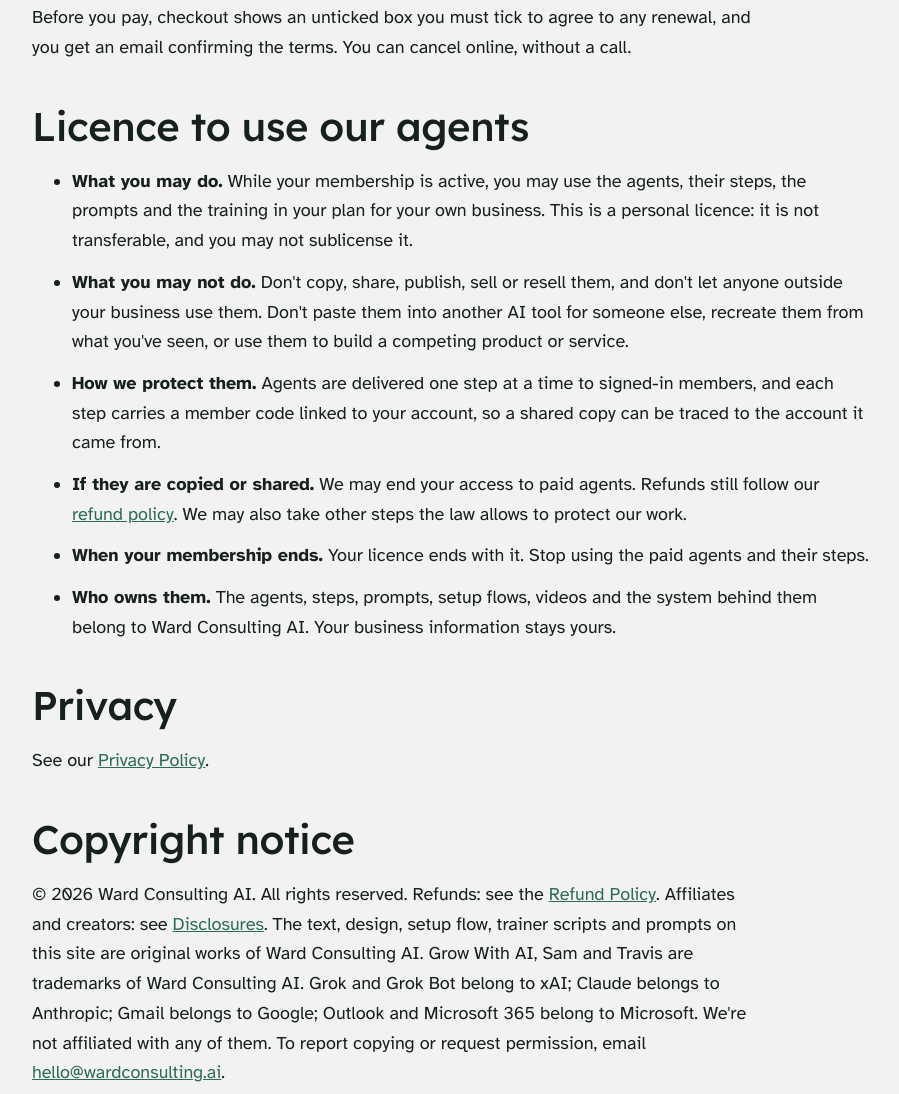
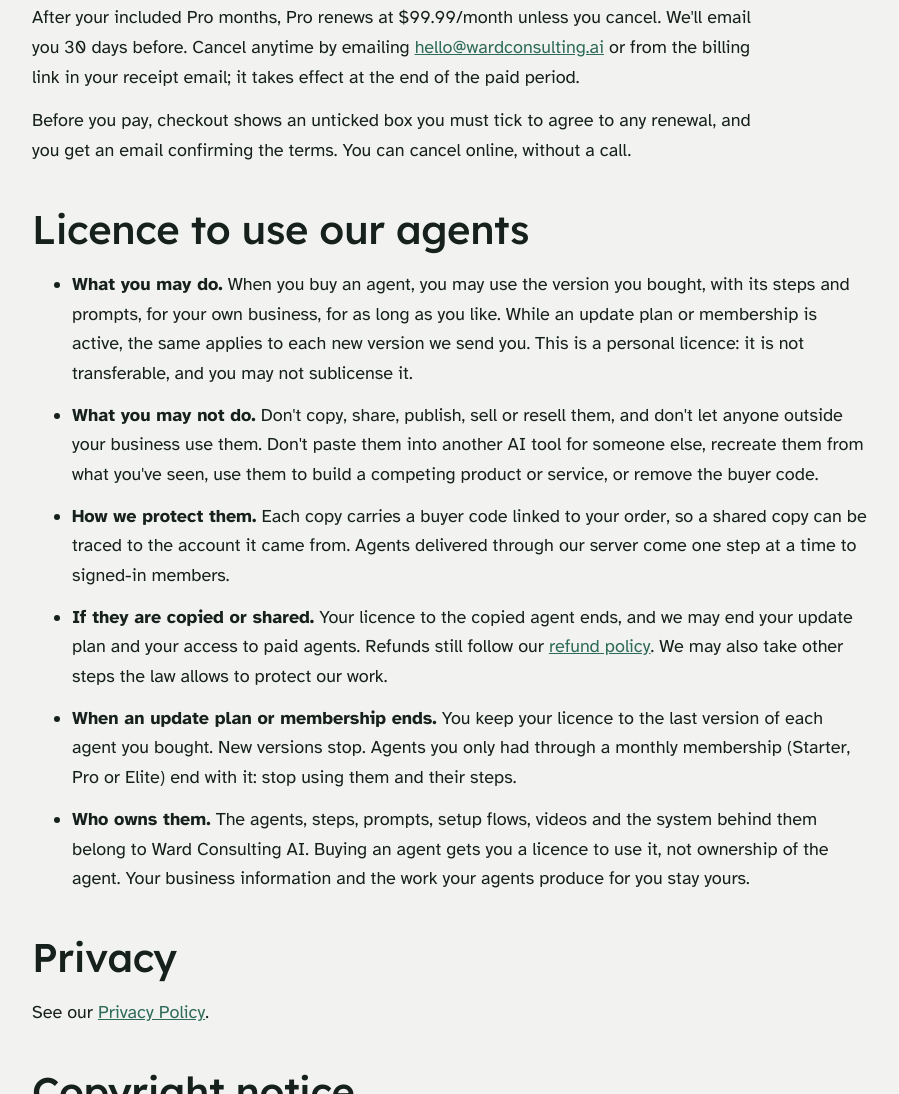
Before and after one commit to Zclear2327/grow-with-ai, a plain HTML site: page terms/index.html in a window 1280 px wide. Shown: the part 1977-3071 px from the top of the page, without its empty margins (112-1011 px from the left). Drawn offline with Linux system fonts and the light colour scheme.

Commit message:
Preview: terms licence for one-time agent purchases + update plans (draft, publishes only with the preview)
Co-Authored-By: Claude <noreply@anthropic.com>
Claude-Session: https://claude.ai/code/session_011EZFY8t5SkqC7gu7B9dyMW

```diff
--- a/terms/index.html
+++ b/terms/index.html
@@ -69,6 +69,7 @@
 
     <h2 id="renewal">Memberships and automatic renewal</h2>
     <p class="lawyer"><b>[LAWYER REVIEW]</b></p>
+    <p>Agent purchases are one-time payments at the price shown at checkout. Update plans renew every month at the price shown when you joined, until you cancel, and cancelling keeps the versions you already have.</p>
     <p>Monthly plans (Starter, Pro, Elite) renew every month at the price shown when you joined, until you cancel. Some founding offers include months of Pro:</p>
     <ul>
       <li><b>Founding Bundle:</b> includes 12 months of Pro.</li>
@@ -80,12 +81,12 @@
     <p>Before you pay, checkout shows an unticked box you must tick to agree to any renewal, and you get an email confirming the terms. You can cancel online, without a call.</p>
     <h2 id="licence">Licence to use our agents</h2>
     <ul>
-      <li><b>What you may do.</b> While your membership is active, you may use the agents, their steps, the prompts and the training in your plan for your own business. This is a personal licence: it is not transferable, and you may not sublicense it.</li>
-      <li><b>What you may not do.</b> Don't copy, share, publish, sell or resell them, and don't let anyone outside your business use them. Don't paste them into another AI tool for someone else, recreate them from what you've seen, or use them to build a competing product or service.</li>
-      <li><b>How we protect them.</b> Agents are delivered one step at a time to signed-in members, and each step carries a member code linked to your account, so a shared copy can be traced to the account it came from.</li>
-      <li><b>If they are copied or shared.</b> We may end your access to paid agents. Refunds still follow our <a href="../refund/">refund policy</a>. We may also take other steps the law allows to protect our work.</li>
-      <li><b>When your membership ends.</b> Your licence ends with it. Stop using the paid agents and their steps.</li>
-      <li><b>Who owns them.</b> The agents, steps, prompts, setup flows, videos and the system behind them belong to Ward Consulting AI. Your business information stays yours.</li>
+      <li><b>What you may do.</b> When you buy an agent, you may use the version you bought, with its steps and prompts, for your own business, for as long as you like. While an update plan or membership is active, the same applies to each new version we send you. This is a personal licence: it is not transferable, and you may not sublicense it.</li>
+      <li><b>What you may not do.</b> Don't copy, share, publish, sell or resell them, and don't let anyone outside your business use them. Don't paste them into another AI tool for someone else, recreate them from what you've seen, use them to build a competing product or service, or remove the buyer code.</li>
+      <li><b>How we protect them.</b> Each copy carries a buyer code linked to your order, so a shared copy can be traced to the account it came from. Agents delivered through our server come one step at a time to signed-in members.</li>
+      <li><b>If they are copied or shared.</b> Your licence to the copied agent ends, and we may end your update plan and your access to paid agents. Refunds still follow our <a href="../refund/">refund policy</a>. We may also take other steps the law allows to protect our work.</li>
+      <li><b>When an update plan or membership ends.</b> You keep your licence to the last version of each agent you bought. New versions stop. Agents you only had through a monthly membership (Starter, Pro or Elite) end with it: stop using them and their steps.</li>
+      <li><b>Who owns them.</b> The agents, steps, prompts, setup flows, videos and the system behind them belong to Ward Consulting AI. Buying an agent gets you a licence to use it, not ownership of the agent. Your business information and the work your agents produce for you stay yours.</li>
     </ul>
     <h2 id="privacy">Privacy</h2>
     <p>See our <a href="../privacy/">Privacy Policy</a>.</p>
```
